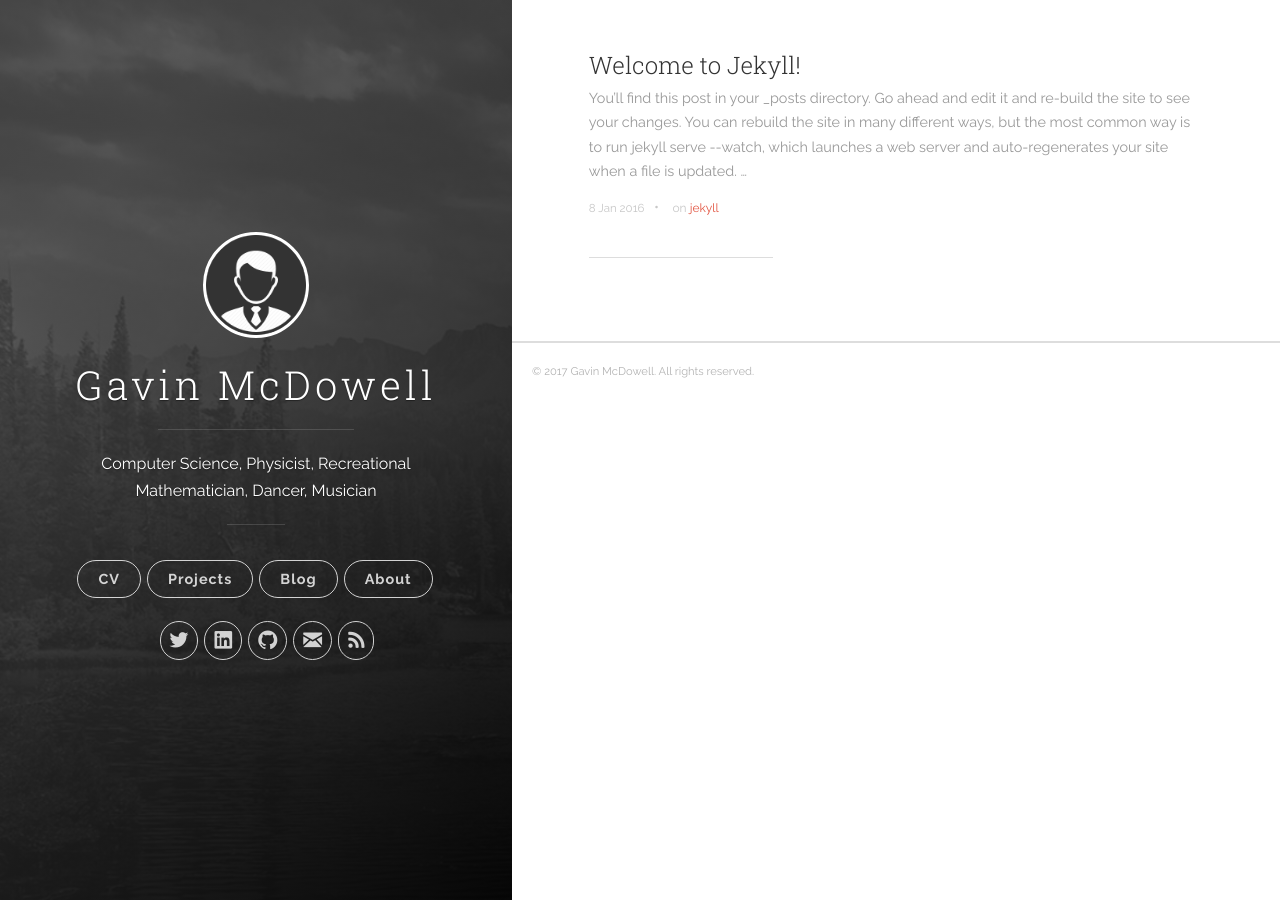
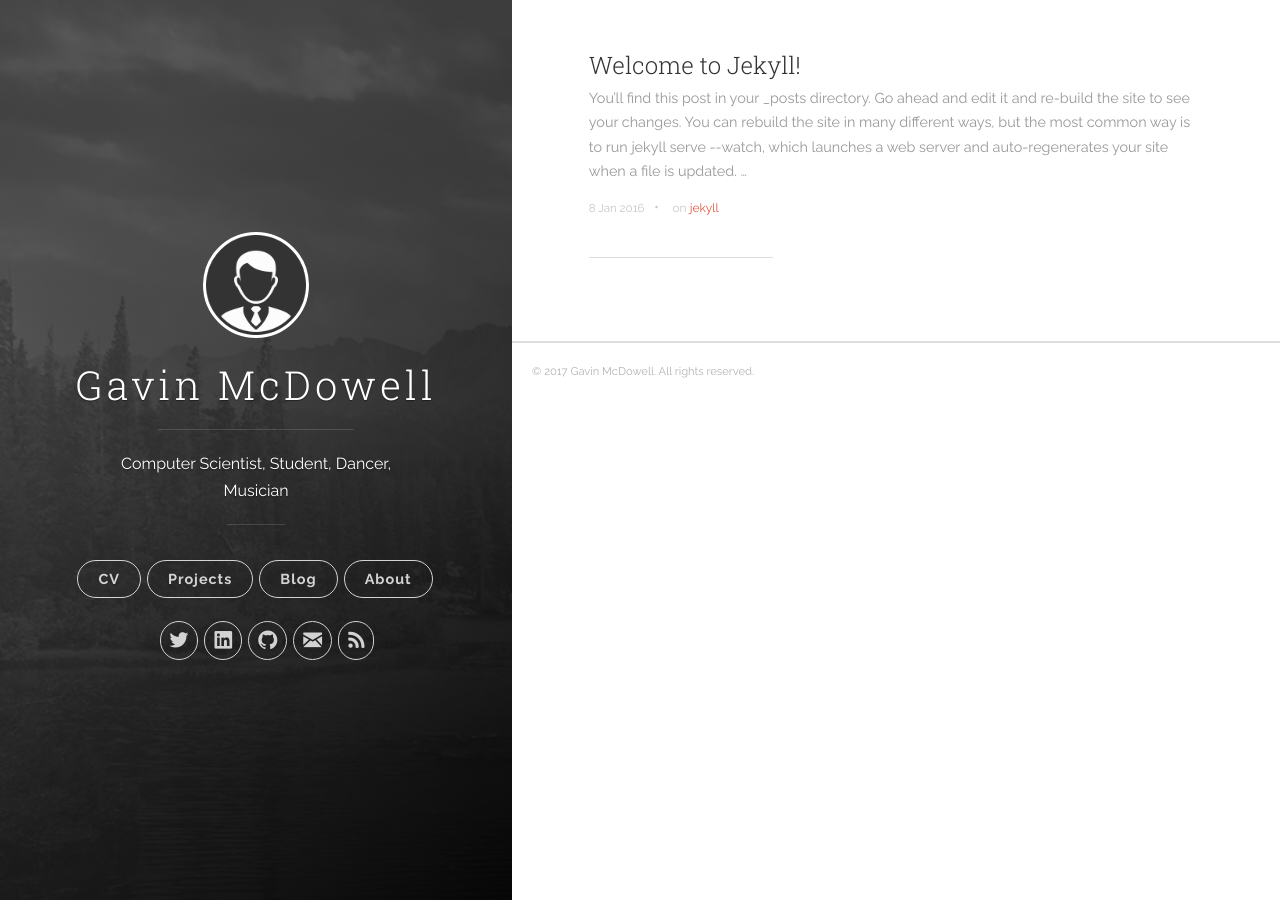
Before and after one commit to gavaga/gavaga.github.io, a Jekyll site: the page built from index.html, in a window 1280 px wide. Built offline with Jekyll 4.4.1, drawn with Linux system fonts in a browser that asks for light colours; nearby versions of some CDN libraries; the list of posts is cut into pages by our own code.

Commit message:
update short blurb

```diff
--- a/_config.yml
+++ b/_config.yml
@@ -1,6 +1,6 @@
 # Site settings
 title: Gavin McDowell
-description: 'Computer Science, Physicist, Recreational Mathematician, Dancer, Musician'
+description: 'Computer Scientist, Student, Dancer, Musician'
 url: ""
 baseurl: ""
 # google_analytics: 'UA-XXXXXX-X'
```
